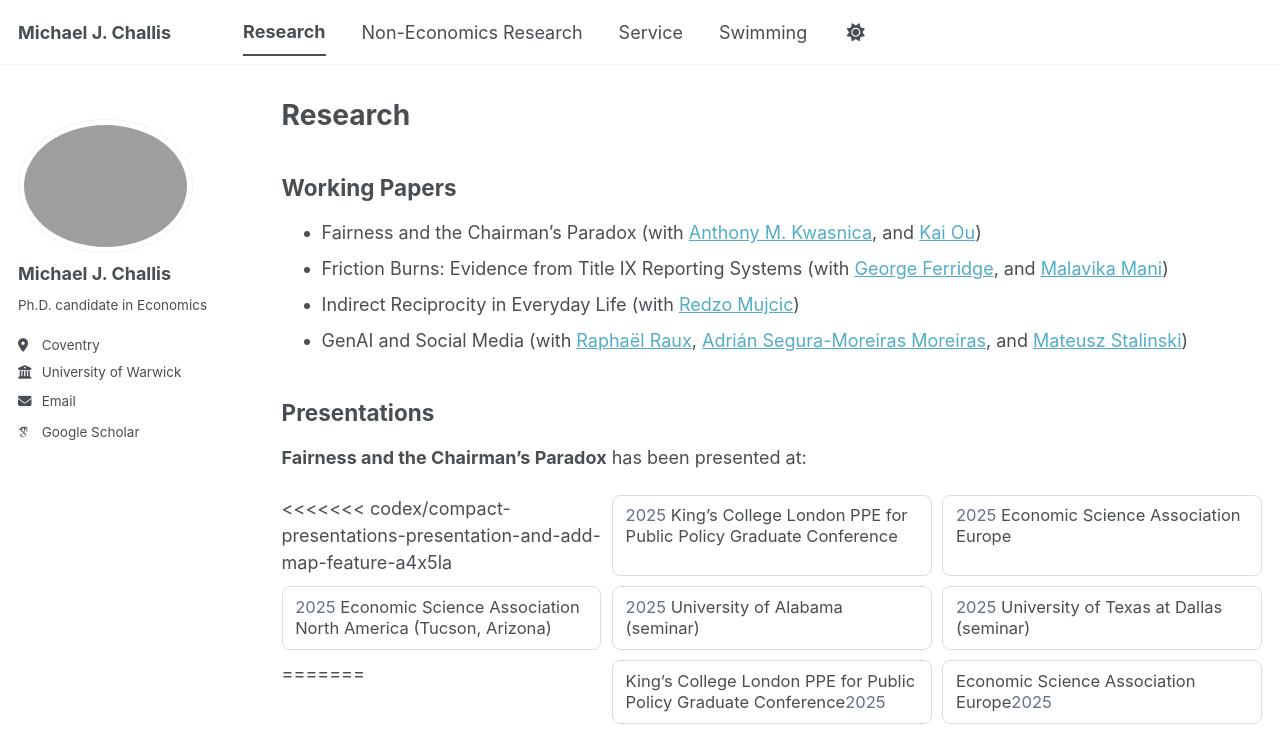
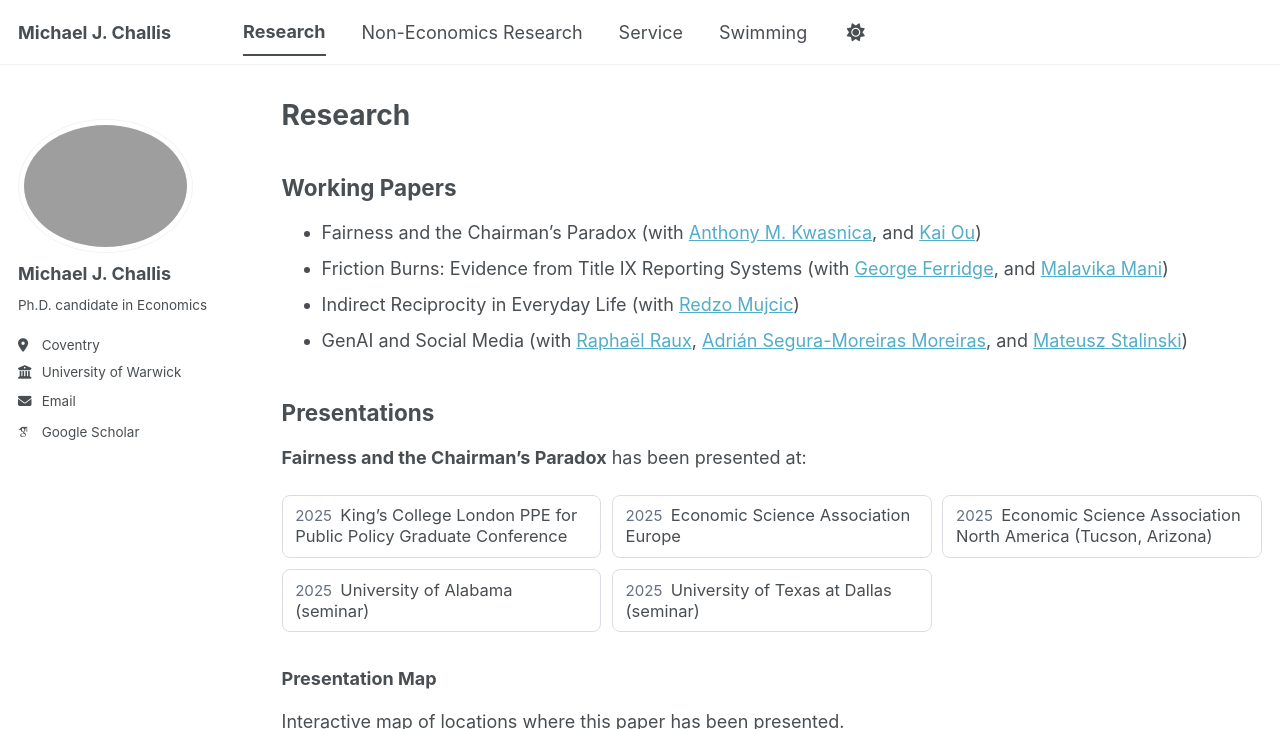
Before and after one commit to MichaelChallis/MichaelChallis.github.io, a Jekyll site: the page built from _pages/research.html, in a window 1280 px wide and 1315 px high. Shown: the top 729 px of the window. Built offline with Jekyll 4.4.1, drawn with Linux system fonts in a browser that asks for light colours; some web fonts are replaced; a script bundle is joined from its source files by our own code; library files that are not in the unit come from our copies; some of the changed text lies outside the part shown; grey boxes are pictures that could not be loaded.

Commit message:
Fix presentations section and presentation map data

```diff
--- a/_pages/research.html
+++ b/_pages/research.html
@@ -34,21 +34,14 @@ author_profile: true
 
   .presentation-card .year {
     display: inline-block;
-<<<<<<< codex/compact-presentations-presentation-and-add-map-feature-a4x5la
-=======
-    margin-top: 0.25rem;
->>>>>>> master
     font-size: 0.84rem;
     color: #667085;
   }
 
-<<<<<<< codex/compact-presentations-presentation-and-add-map-feature-a4x5la
   .presentation-card .venue {
     margin-left: 0.2rem;
   }
 
-=======
->>>>>>> master
   #presentations-map {
     height: 430px;
     border: 1px solid #d9dde3;
@@ -60,19 +53,11 @@ author_profile: true
 <p><strong>Fairness and the Chairman’s Paradox</strong> has been presented at:</p>
 
 <div class="presentation-grid">
-<<<<<<< codex/compact-presentations-presentation-and-add-map-feature-a4x5la
   <div class="presentation-card"><span class="year">2025</span><span class="venue"> King’s College London PPE for Public Policy Graduate Conference</span></div>
   <div class="presentation-card"><span class="year">2025</span><span class="venue"> Economic Science Association Europe</span></div>
   <div class="presentation-card"><span class="year">2025</span><span class="venue"> Economic Science Association North America (Tucson, Arizona)</span></div>
   <div class="presentation-card"><span class="year">2025</span><span class="venue"> University of Alabama (seminar)</span></div>
   <div class="presentation-card"><span class="year">2025</span><span class="venue"> University of Texas at Dallas (seminar)</span></div>
-=======
-  <div class="presentation-card">King’s College London PPE for Public Policy Graduate Conference<span class="year"> 2025</span></div>
-  <div class="presentation-card">Economic Science Association Europe<span class="year"> 2025</span></div>
-  <div class="presentation-card">Economic Science Association North America<span class="year"> 2025</span></div>
-  <div class="presentation-card">University of Alabama (seminar)<span class="year"> 2025</span></div>
-  <div class="presentation-card">University of Texas at Dallas (seminar)<span class="year"> 2025</span></div>
->>>>>>> master
 </div>
 
 <h3>Presentation Map</h3>
@@ -86,11 +71,7 @@ author_profile: true
     var locations = [
       { name: 'King’s College London PPE for Public Policy Graduate Conference (2025)', lat: 51.5114, lng: -0.1160 },
       { name: 'Economic Science Association Europe (2025)', lat: 50.1109, lng: 8.6821 },
-<<<<<<< codex/compact-presentations-presentation-and-add-map-feature-a4x5la
       { name: 'Economic Science Association North America (2025, Tucson, Arizona)', lat: 32.2226, lng: -110.9747 },
-=======
-      { name: 'Economic Science Association North America (2025)', lat: 110.9742, lng: 110.9742 },
->>>>>>> master
       { name: 'University of Alabama seminar (2025)', lat: 33.2110, lng: -87.5390 },
       { name: 'University of Texas at Dallas seminar (2025)', lat: 32.9860, lng: -96.7501 }
     ];
```
